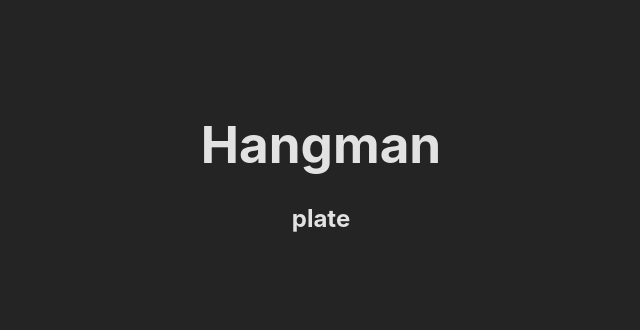
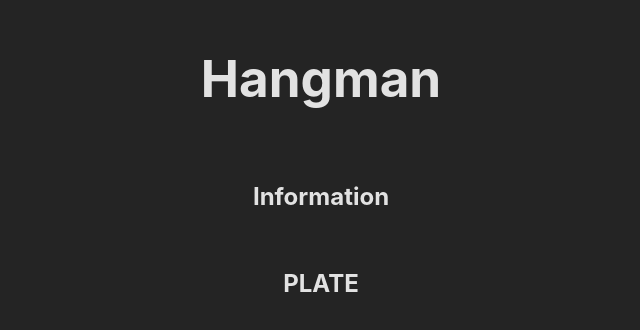
Before and after one commit to robonexx/hangman_typescript, a React (Vite) app: page / in a window 1280 px wide. Shown: the part 234-564 px from the top of the page, without its empty margins (319-959 px from the left). Built offline with nearby package versions, Linux system fonts and the light colour scheme.

Commit message:
added components todo

```diff
--- a/src/App.css
+++ b/src/App.css
@@ -1,41 +1,19 @@
 #root {
-  max-width: 1280px;
   margin: 0 auto;
   padding: 2rem;
   text-align: center;
 }
 
-.logo {
-  height: 6em;
-  padding: 1.5em;
-  will-change: filter;
-}
-.logo:hover {
-  filter: drop-shadow(0 0 2em #646cffaa);
-}
-.logo.react:hover {
-  filter: drop-shadow(0 0 2em #61dafbaa);
+.App {
+  margin: 0 auto;
+  display: flex;
+  flex-direction: column;
+  place-items: center;
+  max-width: 1280px;
+  max-height: inherit;
+  gap: 1.5rem;
 }
 
-@keyframes logo-spin {
-  from {
-    transform: rotate(0deg);
-  }
-  to {
-    transform: rotate(360deg);
-  }
+.guessWord {
+  text-transform: uppercase;
 }
-
-@media (prefers-reduced-motion: no-preference) {
-  a:nth-of-type(2) .logo {
-    animation: logo-spin infinite 20s linear;
-  }
-}
-
-.card {
-  padding: 2em;
-}
-
-.read-the-docs {
-  color: #888;
-}
--- a/src/App.tsx
+++ b/src/App.tsx
@@ -5,6 +5,7 @@ import "./App.css";
 /*
 todo in project
 create word to guess function using use state (easy version)
+create array of guessed letters (check with word)
 create keyboard
 create guess word "line"
 create hangman or other way of showing amount of guesses
@@ -14,10 +15,13 @@ function App() {
   const [wordGuess, setWordGuess] = useState(() => {
     return words[Math.floor(Math.random() * words.length)];
   });
+
+  const [guessedLetters, setGuessesLetters] = useState<string[]>([]);
   return (
     <div className="App">
       <h1>Hangman</h1>
-      <h2>{wordGuess}</h2>
+      <h2>Information</h2>
+      <h2 className="guessWord">{wordGuess}</h2>
     </div>
   );
 }
--- /dev/null
+++ b/src/GuessDrawing/GuessDrawing.tsx
@@ -0,0 +1,3 @@
+class name {
+  constructor(parameters) {}
+}
--- /dev/null
+++ b/src/TheGuessWord/TheGuessWord.tsx
@@ -0,0 +1,5 @@
+import React from "react";
+
+export default function TheGuessWord({}) {
+  return <div>TheGuessWord</div>;
+}
--- a/src/index.css
+++ b/src/index.css
@@ -17,7 +17,7 @@
 
 a {
   font-weight: 500;
-  color: #646cff;
+  color: #12e0e0;
   text-decoration: inherit;
 }
 a:hover {
```
Also changed, not shown: src/Keyboard/Keyboard.tsx (added), 1 other file (tests, documents, lock files or other folders).
